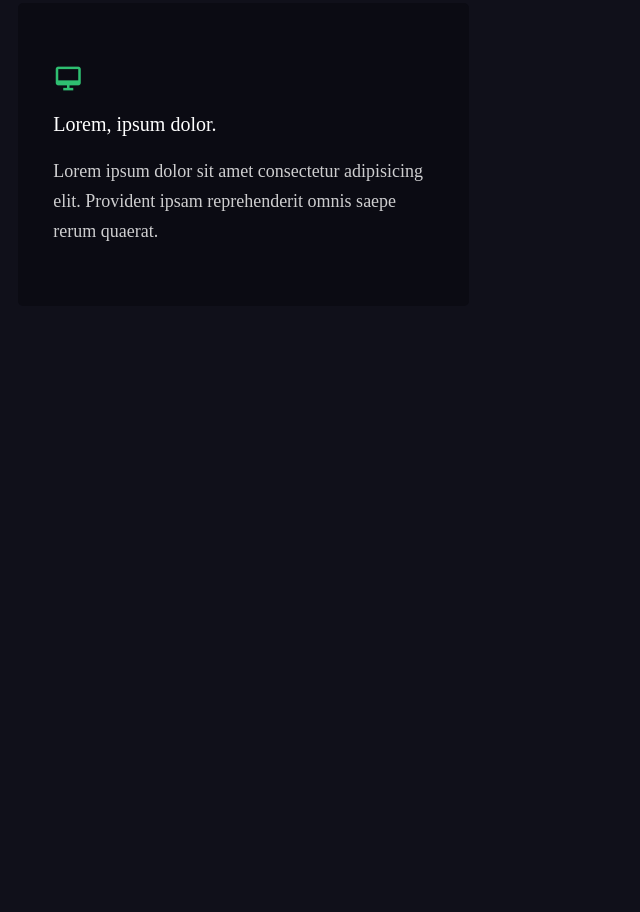
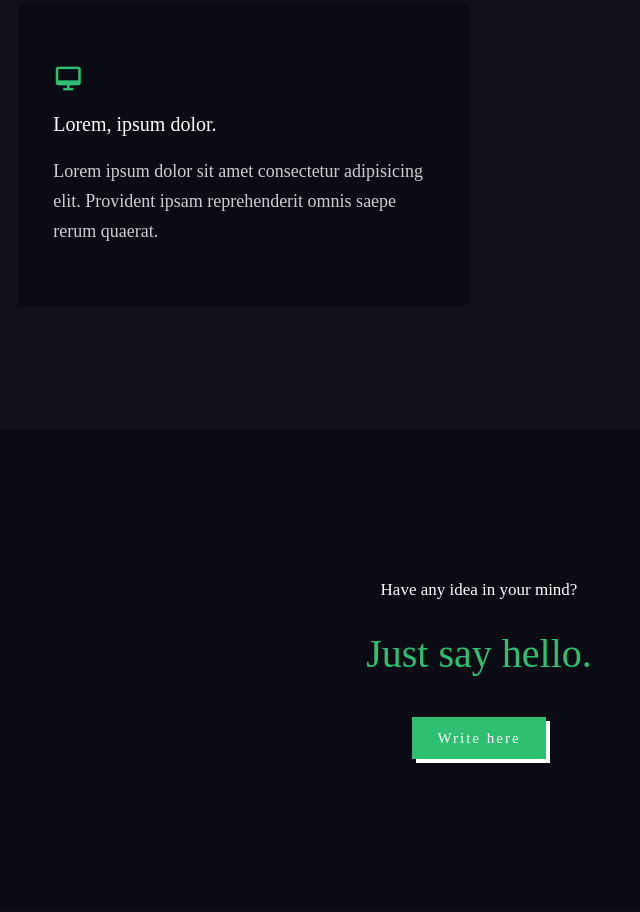
Before and after one commit to SeverinDenys/Portfolio-webpage, a plain HTML site: page index.html in a window 1280 px wide. Shown: the part 1598-2510 px from the top of the page, without its empty margins (161-801 px from the left). Before the commit the page ends 1928 px from the top, so only its background shows below. Drawn offline with nearby package versions, Linux system fonts and the light colour scheme.

Commit message:
cta section

```diff
--- a/css/style.css
+++ b/css/style.css
@@ -76,6 +76,42 @@ body {
   overflow-x: hidden;
   background: #10101a;
   color: #fff; }
+
+.btn {
+  background: #2fbf71;
+  color: #fff;
+  box-shadow: 4px 4px #fff;
+  padding: 0 2.5rem;
+  line-height: 4.2rem;
+  display: inline-block;
+  text-decoration: none;
+  font-size: 1.5rem;
+  transition: all ease 0.2s;
+  font-weight: 400;
+  letter-spacing: 2px; }
+
+.btn:hover {
+  background: #fff;
+  color: #2fbf71;
+  box-shadow: 4px 4px #2fbf71; }
+
+.cta {
+  padding: 12rem 14%;
+  background: #0b0b13;
+  width: 100%;
+  padding: 15rem 0;
+  text-align: center;
+  margin: 10rem auto; }
+  .cta h4 {
+    color: #fff;
+    font-size: 1.7rem;
+    font-weight: 300;
+    margin-bottom: 3rem; }
+  .cta h2 {
+    color: #2fbf71;
+    font-size: 4rem;
+    font-weight: 300;
+    margin-bottom: 4rem; }
 
 .header {
   position: fixed;
--- a/index.html
+++ b/index.html
@@ -110,6 +110,14 @@
       </div>
     </section>
 
+    <!-- call to action section -->
+
+    <section class="cta">
+      <h4>Have any idea in your mind?</h4>
+      <h2>Just say hello.</h2>
+      <a href="#" class="btn">Write here</a>
+    </section>
+
     <script src="js/script.js"></script>
   </body>
 </html>
--- a/sass/_base.scss
+++ b/sass/_base.scss
@@ -21,3 +21,23 @@ body {
   background: $bg-color;
   color: $text-color;
 }
+
+.btn {
+  background: $main-color;
+  color: $text-color;
+  box-shadow: 4px 4px $text-color;
+  padding: 0 2.5rem;
+  line-height: 4.2rem;
+  display: inline-block;
+  text-decoration: none;
+  font-size: 1.5rem;
+  transition: all ease 0.2s;
+  font-weight: 400;
+  letter-spacing: 2px;
+}
+
+.btn:hover {
+  background: $text-color;
+  color: $main-color;
+  box-shadow: 4px 4px $main-color;
+}
--- /dev/null
+++ b/sass/_cta.scss
@@ -0,0 +1,22 @@
+.cta {
+  padding: 12rem 14%;
+  background: #0b0b13;
+  width: 100%;
+  padding: 15rem 0;
+  text-align: center;
+  margin: 10rem auto;
+
+  & h4 {
+    color: $text-color;
+    font-size: 1.7rem;
+    font-weight: 300;
+    margin-bottom: 3rem;
+  }
+
+  & h2 {
+    color: $main-color;
+    font-size: 4rem;
+    font-weight: 300;
+    margin-bottom: 4rem;
+  }
+}
--- a/sass/main.scss
+++ b/sass/main.scss
@@ -1,5 +1,6 @@
 @import "about";
 @import "base";
+@import "cta";
 @import "variables";
 @import "header";
 @import "home";
```
